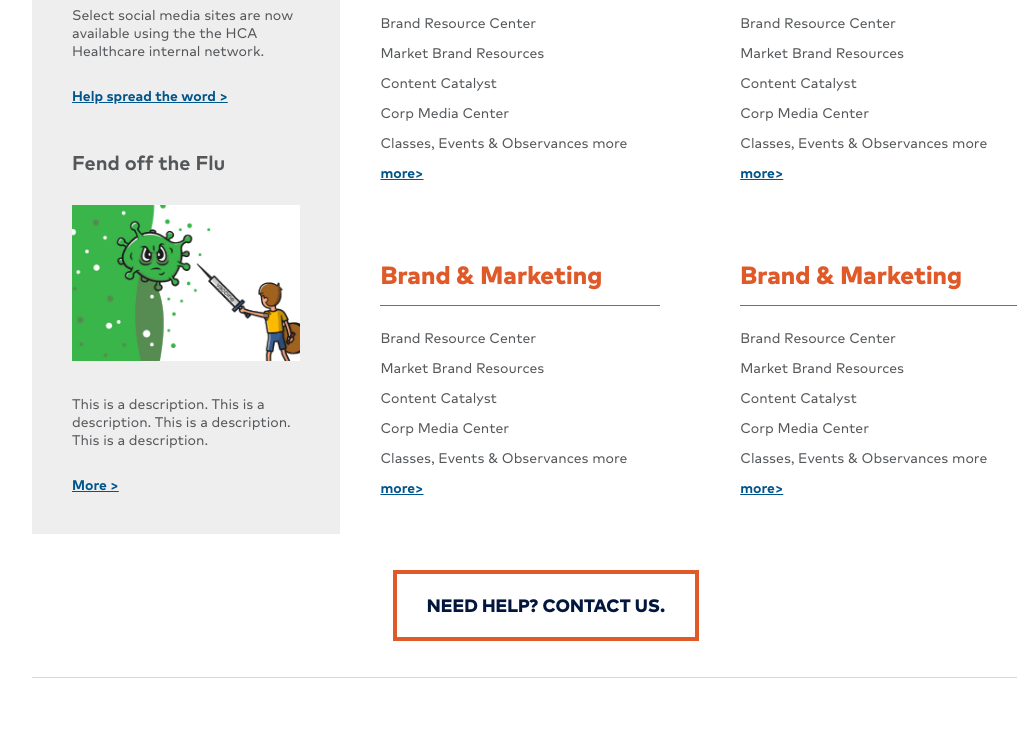
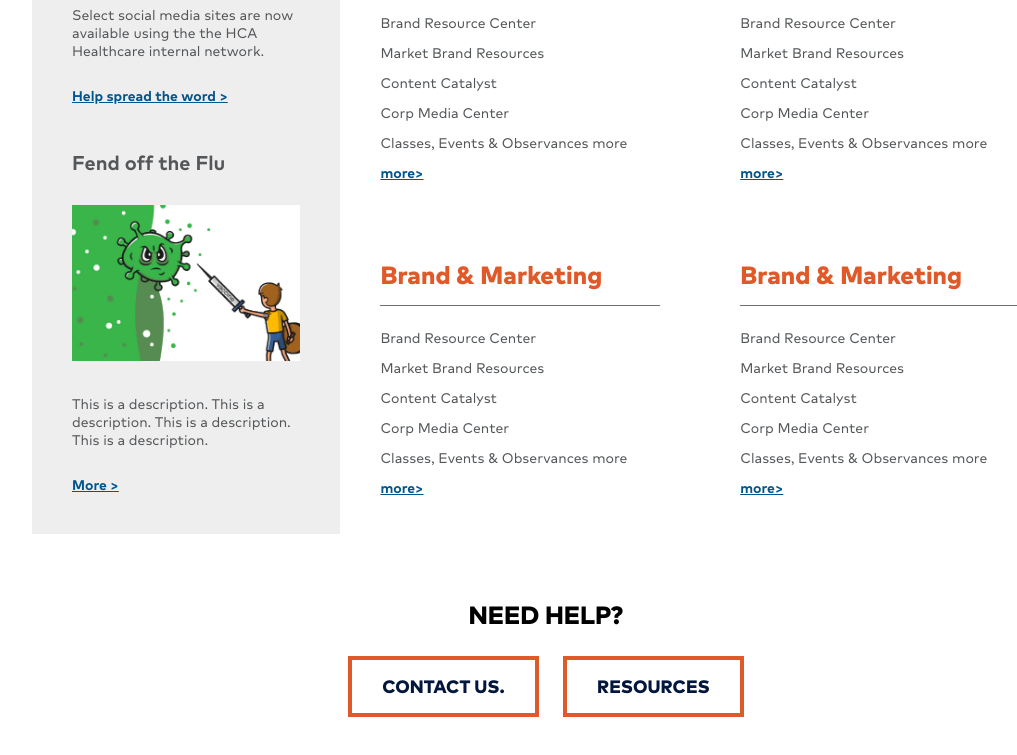
Before and after one commit to hcacreativeservices/MediaWorks-Homepage-2019, a plain HTML site: page index.html in a window 1280 px wide. Shown: the part 911-1666 px from the top of the page, without its empty margins (94-1111 px from the left). Before the commit the page ends 1589 px from the top, so only its background shows below. Drawn offline with nearby package versions, Linux system fonts and the light colour scheme.

Commit message:
new buttons under Need help

```diff
--- a/index.html
+++ b/index.html
@@ -125,7 +125,9 @@
         </div>
     </div>
     <div class="contact-btn">
-        <a href="https://hca.my.workfront.com/requests?activeTab=tab-new-helpRequest&projectID=5abe97a3005edcc54458664dc7deb63d&path=" class="btn mark-heavy">NEED HELP? CONTACT US.</a>
+        <p class="page-headline">NEED HELP?</p>
+        <a href="https://hca.my.workfront.com/requests?activeTab=tab-new-helpRequest&projectID=5abe97a3005edcc54458664dc7deb63d&path=" class="btn mark-heavy">CONTACT US.</a>
+        <a href="#" class="btn mark-heavy">RESOURCES</a>
     </div>
 </body>
 </html>
--- a/style/style.css
+++ b/style/style.css
@@ -93,8 +93,13 @@ ul {
     border: 4px solid #E05929;
     color: #03173E;
     font-size: 18px;
-    padding: 20px 30px;
+    margin: 10px;
+    padding: 15px 30px;
     text-decoration: none;
+}
+
+.contact-btn .page-headline {
+    padding-bottom: 20px;
 }
 
 footer {
@@ -241,7 +246,7 @@ footer {
 .page-content {
     display: flex;
     flex-direction: column;
-    padding-bottom: 60px;
+    padding-bottom: 40px;
 }
 
 .page-content .page-headline {
```
